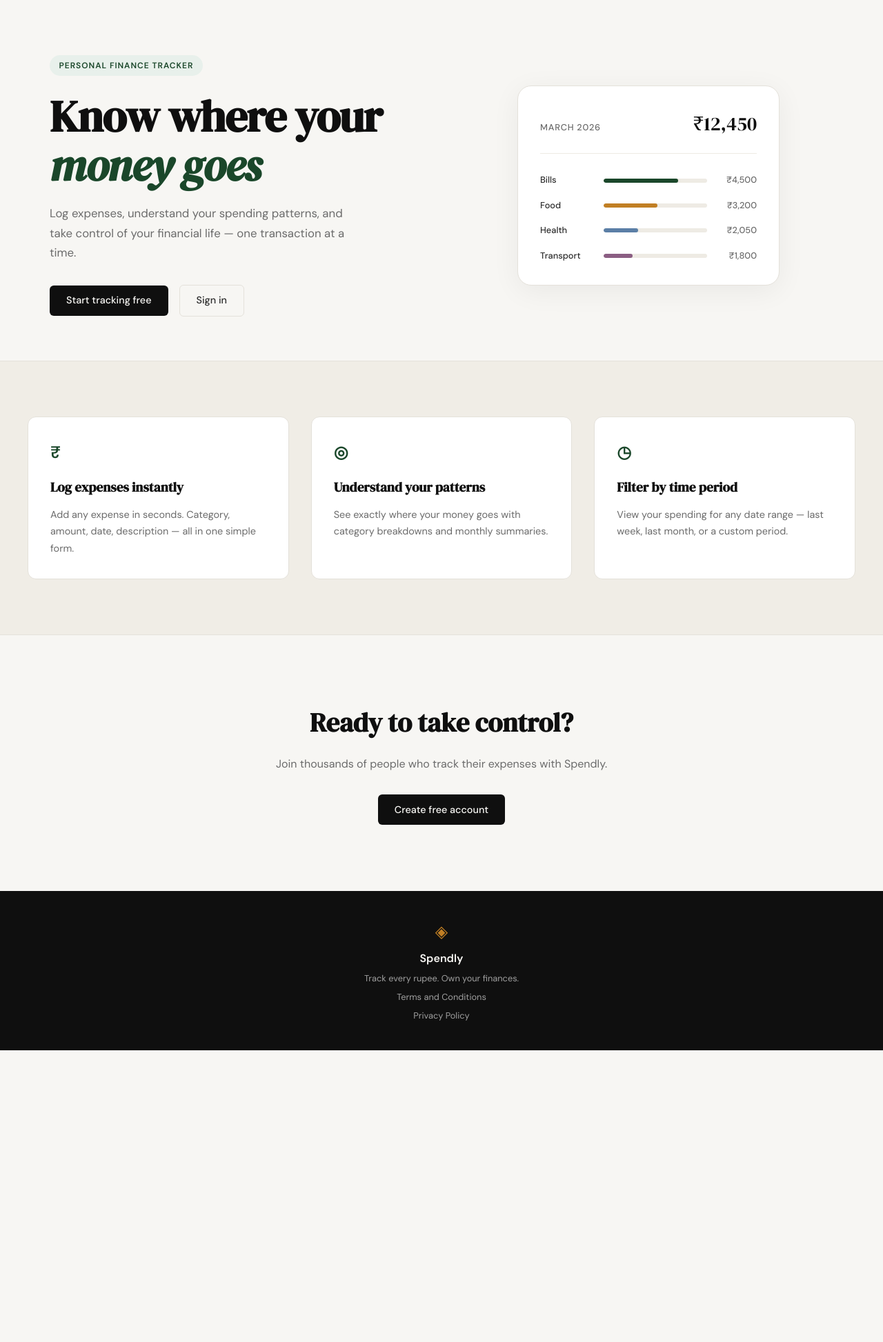
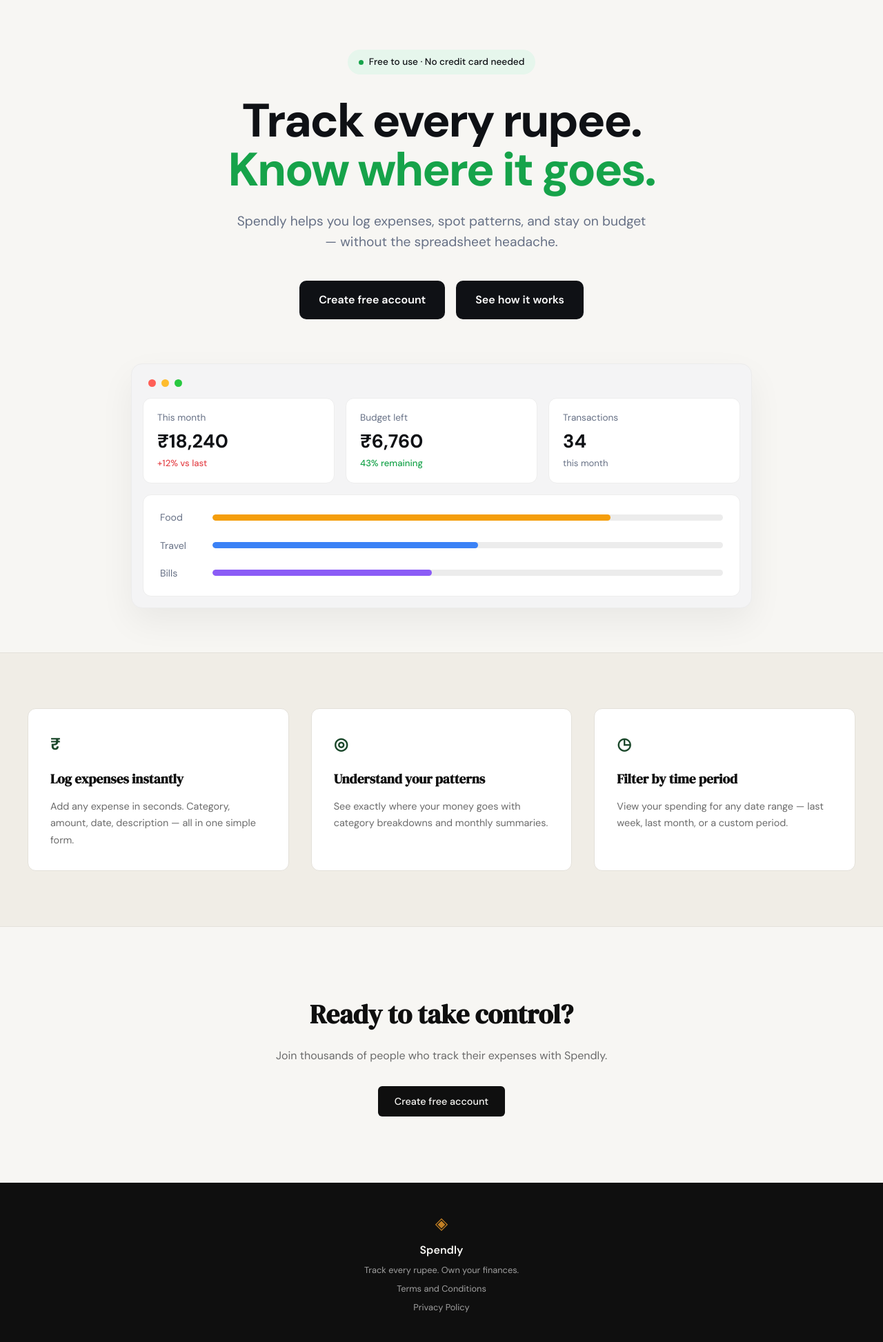
Before and after one commit to Bhavesh884/expense-tracker, a Flask app: page / in a window 1280 px wide. Shown: the part 61-2007 px from the top of the page at 69% size. Before the commit the page ends 1584 px from the top, so only its background shows below. Run offline with Flask 3, Linux system fonts and the light colour scheme.

Commit message:
landing page modified completely

```diff
--- /dev/null
+++ b/static/css/landing.css
@@ -0,0 +1,223 @@
+/* ------------------------------------------------------------------ */
+/* Landing hero — self-contained overrides (lp- prefix)                 */
+/* Loaded after style.css; nothing here depends on the old .hero rules. */
+/* ------------------------------------------------------------------ */
+
+/* Extra-bold sans weights the base stylesheet doesn't request */
+@import url('https://fonts.googleapis.com/css2?family=DM+Sans:wght@700;800&display=swap');
+
+:root {
+    --lp-green: #16a34a;
+    --lp-green-soft: #e6f6ec;
+    --lp-red: #e5484d;
+    --lp-ink: #0f1115;
+    --lp-gray: #667085;
+    --lp-frame: #f4f4f5;
+    --lp-track: #ececec;
+    --lp-line: #ededed;
+}
+
+.lp-hero {
+    max-width: 960px;
+    margin: 0 auto;
+    padding: 4.5rem 1.5rem 4rem;
+    text-align: center;
+    display: flex;
+    flex-direction: column;
+    align-items: center;
+}
+
+/* Badge -------------------------------------------------------------- */
+
+.lp-badge {
+    display: inline-flex;
+    align-items: center;
+    gap: 0.5rem;
+    background: var(--lp-green-soft);
+    color: var(--lp-ink);
+    font-family: var(--font-body);
+    font-size: 0.85rem;
+    font-weight: 500;
+    padding: 0.45rem 1rem;
+    border-radius: 999px;
+    margin-bottom: 2rem;
+}
+
+.lp-badge-dot {
+    width: 7px;
+    height: 7px;
+    border-radius: 50%;
+    background: var(--lp-green);
+}
+
+/* Title -------------------------------------------------------------- */
+
+.lp-title {
+    font-family: var(--font-body);
+    font-weight: 800;
+    font-size: clamp(2.5rem, 6.2vw, 4.25rem);
+    line-height: 1.04;
+    letter-spacing: -0.035em;
+    color: var(--lp-ink);
+    margin-bottom: 1.5rem;
+}
+
+.lp-title-accent {
+    color: var(--lp-green);
+}
+
+/* Subtitle ----------------------------------------------------------- */
+
+.lp-subtitle {
+    max-width: 600px;
+    font-size: 1.2rem;
+    line-height: 1.6;
+    color: var(--lp-gray);
+    margin-bottom: 2.5rem;
+}
+
+/* Actions ------------------------------------------------------------ */
+
+.lp-actions {
+    display: flex;
+    flex-wrap: wrap;
+    justify-content: center;
+    gap: 1rem;
+    margin-bottom: 4rem;
+}
+
+.lp-btn {
+    display: inline-block;
+    background: var(--lp-ink);
+    color: #ffffff;
+    font-family: var(--font-body);
+    font-size: 1rem;
+    font-weight: 600;
+    padding: 0.95rem 1.75rem;
+    border-radius: 10px;
+    transition: background 0.2s, transform 0.2s;
+}
+
+.lp-btn:hover {
+    background: #000000;
+    transform: translateY(-1px);
+}
+
+/* Browser mock ------------------------------------------------------- */
+
+.lp-mock {
+    width: 100%;
+    max-width: 900px;
+    background: var(--lp-frame);
+    border: 1px solid var(--lp-track);
+    border-radius: 16px;
+    padding: 1rem;
+    text-align: left;
+    box-shadow: 0 20px 50px rgba(15, 17, 21, 0.06);
+}
+
+.lp-mock-chrome {
+    display: flex;
+    gap: 0.5rem;
+    padding: 0.35rem 0.5rem 1rem;
+}
+
+.lp-dot {
+    width: 11px;
+    height: 11px;
+    border-radius: 50%;
+}
+
+.lp-dot-red { background: #ff5f57; }
+.lp-dot-yellow { background: #febc2e; }
+.lp-dot-green { background: #28c840; }
+
+/* Stat tiles --------------------------------------------------------- */
+
+.lp-stats {
+    display: grid;
+    grid-template-columns: repeat(3, 1fr);
+    gap: 1rem;
+    margin-bottom: 1rem;
+}
+
+.lp-stat {
+    display: flex;
+    flex-direction: column;
+    background: #ffffff;
+    border: 1px solid var(--lp-line);
+    border-radius: 12px;
+    padding: 1.1rem 1.25rem;
+}
+
+.lp-stat-label {
+    font-size: 0.85rem;
+    color: var(--lp-gray);
+    margin-bottom: 0.5rem;
+}
+
+.lp-stat-value {
+    font-family: var(--font-body);
+    font-size: 1.7rem;
+    font-weight: 700;
+    color: var(--lp-ink);
+    line-height: 1.1;
+    margin-bottom: 0.4rem;
+}
+
+.lp-stat-delta {
+    font-size: 0.82rem;
+    font-weight: 500;
+}
+
+.lp-delta-up { color: var(--lp-red); }
+.lp-delta-good { color: var(--lp-green); }
+.lp-stat-sub { color: var(--lp-gray); font-weight: 400; }
+
+/* Category bars ------------------------------------------------------ */
+
+.lp-bars {
+    display: flex;
+    flex-direction: column;
+    gap: 1.1rem;
+    background: #ffffff;
+    border: 1px solid var(--lp-line);
+    border-radius: 12px;
+    padding: 1.35rem 1.5rem;
+}
+
+.lp-bar-row {
+    display: grid;
+    grid-template-columns: 60px 1fr;
+    align-items: center;
+    gap: 1rem;
+}
+
+.lp-bar-cat {
+    font-size: 0.88rem;
+    color: var(--lp-gray);
+}
+
+.lp-bar-track {
+    height: 9px;
+    background: var(--lp-track);
+    border-radius: 999px;
+    overflow: hidden;
+}
+
+.lp-bar {
+    height: 100%;
+    border-radius: 999px;
+}
+
+.lp-bar-food { background: #f59e0b; }
+.lp-bar-travel { background: #3b82f6; }
+.lp-bar-bills { background: #8b5cf6; }
+
+/* Responsive --------------------------------------------------------- */
+
+@media (max-width: 640px) {
+    .lp-hero { padding: 3rem 1rem 2.5rem; }
+    .lp-stats { grid-template-columns: 1fr; }
+    .lp-btn { width: 100%; text-align: center; }
+}
--- a/templates/landing.html
+++ b/templates/landing.html
@@ -2,59 +2,131 @@
 
 {% block title %}Spendly — Track Every Rupee{% endblock %}
 
+{% block head %}
+<link rel="stylesheet" href="{{ url_for('static', filename='css/landing.css') }}">
+<style>
+    /* "See how it works" video modal */
+    .lp-modal {
+        display: none;
+        position: fixed;
+        inset: 0;
+        z-index: 1000;
+        align-items: center;
+        justify-content: center;
+        padding: 1.5rem;
+        background: rgba(15, 17, 21, 0.78);
+    }
+    .lp-modal.is-open { display: flex; }
+
+    .lp-modal-dialog {
+        position: relative;
+        width: 100%;
+        max-width: 880px;
+    }
+
+    .lp-modal-close {
+        position: absolute;
+        top: -2.75rem;
+        right: 0;
+        width: 2.25rem;
+        height: 2.25rem;
+        display: flex;
+        align-items: center;
+        justify-content: center;
+        background: transparent;
+        border: none;
+        color: #ffffff;
+        font-size: 2rem;
+        line-height: 1;
+        cursor: pointer;
+    }
+    .lp-modal-close:hover { color: #d1d5db; }
+
+    .lp-modal-video {
+        position: relative;
+        width: 100%;
+        height: 0;
+        padding-bottom: 56.25%;   /* 16:9 */
+        background: #000000;
+        border-radius: 12px;
+        overflow: hidden;
+        box-shadow: 0 30px 80px rgba(0, 0, 0, 0.45);
+    }
+    .lp-modal-video iframe {
+        position: absolute;
+        inset: 0;
+        width: 100%;
+        height: 100%;
+        border: 0;
+    }
+</style>
+{% endblock %}
+
 {% block content %}
 
-<section class="hero">
-    <div class="hero-inner">
-        <div class="hero-badge">Personal Finance Tracker</div>
-        <h1 class="hero-title">
-            Know where your<br>
-            <em>money goes</em>
-        </h1>
-        <p class="hero-subtitle">
-            Log expenses, understand your spending patterns,
-            and take control of your financial life —
-            one transaction at a time.
-        </p>
-        <div class="hero-actions">
-            <a href="{{ url_for('register') }}" class="btn-primary">Start tracking free</a>
-            <a href="{{ url_for('login') }}" class="btn-ghost">Sign in</a>
+<section class="lp-hero">
+    <span class="lp-badge">
+        <span class="lp-badge-dot"></span>
+        Free to use · No credit card needed
+    </span>
+
+    <h1 class="lp-title">
+        Track every rupee.<br>
+        <span class="lp-title-accent">Know where it goes.</span>
+    </h1>
+
+    <p class="lp-subtitle">
+        Spendly helps you log expenses, spot patterns, and stay
+        on budget — without the spreadsheet headache.
+    </p>
+
+    <div class="lp-actions">
+        <a href="{{ url_for('register') }}" class="lp-btn">Create free account</a>
+        <a href="#" class="lp-btn" id="how-it-works-open" role="button">See how it works</a>
+    </div>
+
+    <div class="lp-mock">
+        <div class="lp-mock-chrome">
+            <span class="lp-dot lp-dot-red"></span>
+            <span class="lp-dot lp-dot-yellow"></span>
+            <span class="lp-dot lp-dot-green"></span>
         </div>
-    </div>
-    <div class="hero-visual">
-        <div class="mock-card">
-            <div class="mock-card-header">
-                <span class="mock-label">March 2026</span>
-                <span class="mock-total">₹12,450</span>
+
+        <div class="lp-stats">
+            <div class="lp-stat">
+                <span class="lp-stat-label">This month</span>
+                <span class="lp-stat-value">₹18,240</span>
+                <span class="lp-stat-delta lp-delta-up">+12% vs last</span>
             </div>
-            <div class="mock-bars">
-                <div class="mock-bar-row">
-                    <span class="mock-cat">Bills</span>
-                    <div class="mock-bar-track">
-                        <div class="mock-bar" style="width: 72%"></div>
-                    </div>
-                    <span class="mock-amt">₹4,500</span>
+            <div class="lp-stat">
+                <span class="lp-stat-label">Budget left</span>
+                <span class="lp-stat-value">₹6,760</span>
+                <span class="lp-stat-delta lp-delta-good">43% remaining</span>
+            </div>
+            <div class="lp-stat">
+                <span class="lp-stat-label">Transactions</span>
+                <span class="lp-stat-value">34</span>
+                <span class="lp-stat-delta lp-stat-sub">this month</span>
+            </div>
+        </div>
+
+        <div class="lp-bars">
+            <div class="lp-bar-row">
+                <span class="lp-bar-cat">Food</span>
+                <div class="lp-bar-track">
+                    <div class="lp-bar lp-bar-food" style="width: 78%"></div>
                 </div>
-                <div class="mock-bar-row">
-                    <span class="mock-cat">Food</span>
-                    <div class="mock-bar-track">
-                        <div class="mock-bar mock-bar-2" style="width: 52%"></div>
-                    </div>
-                    <span class="mock-amt">₹3,200</span>
+            </div>
+            <div class="lp-bar-row">
+                <span class="lp-bar-cat">Travel</span>
+                <div class="lp-bar-track">
+                    <div class="lp-bar lp-bar-travel" style="width: 52%"></div>
                 </div>
-                <div class="mock-bar-row">
-                    <span class="mock-cat">Health</span>
-                    <div class="mock-bar-track">
-                        <div class="mock-bar mock-bar-3" style="width: 33%"></div>
-                    </div>
-                    <span class="mock-amt">₹2,050</span>
-                </div>
-                <div class="mock-bar-row">
-                    <span class="mock-cat">Transport</span>
-                    <div class="mock-bar-track">
-                        <div class="mock-bar mock-bar-4" style="width: 28%"></div>
-                    </div>
-                    <span class="mock-amt">₹1,800</span>
+            </div>
+            <div class="lp-bar-row">
+                <span class="lp-bar-cat">Bills</span>
+                <div class="lp-bar-track">
+                    <div class="lp-bar lp-bar-bills" style="width: 43%"></div>
                 </div>
             </div>
         </div>
@@ -89,4 +161,58 @@
     </div>
 </section>
 
+<!-- "See how it works" video modal -->
+<div class="lp-modal" id="how-it-works-modal" aria-hidden="true" data-close>
+    <div class="lp-modal-dialog" role="dialog" aria-modal="true" aria-label="How Spendly works">
+        <button class="lp-modal-close" type="button" aria-label="Close video" data-close>&times;</button>
+        <div class="lp-modal-video">
+            <iframe id="how-it-works-frame"
+                    title="How Spendly works"
+                    allow="accelerometer; autoplay; clipboard-write; encrypted-media; gyroscope; picture-in-picture"
+                    allowfullscreen></iframe>
+        </div>
+    </div>
+</div>
+
 {% endblock %}
+
+{% block scripts %}
+<script>
+    (function () {
+        var openBtn = document.getElementById('how-it-works-open');
+        var modal   = document.getElementById('how-it-works-modal');
+        var frame   = document.getElementById('how-it-works-frame');
+        if (!openBtn || !modal || !frame) return;
+
+        // Placeholder video — replace this URL with the real one later.
+        var VIDEO_SRC = 'https://www.youtube.com/embed/dQw4w9WgXcQ?autoplay=1&rel=0';
+
+        function openModal(e) {
+            e.preventDefault();
+            frame.src = VIDEO_SRC;            // load + autoplay
+            modal.classList.add('is-open');
+            modal.setAttribute('aria-hidden', 'false');
+            document.body.style.overflow = 'hidden';
+        }
+
+        function closeModal() {
+            modal.classList.remove('is-open');
+            modal.setAttribute('aria-hidden', 'true');
+            frame.src = '';                   // unload iframe -> stops playback
+            document.body.style.overflow = '';
+        }
+
+        openBtn.addEventListener('click', openModal);
+
+        // Close on the backdrop or the close button (both carry data-close);
+        // clicks inside the dialog do not.
+        modal.addEventListener('click', function (e) {
+            if (e.target.hasAttribute('data-close')) closeModal();
+        });
+
+        document.addEventListener('keydown', function (e) {
+            if (e.key === 'Escape' && modal.classList.contains('is-open')) closeModal();
+        });
+    })();
+</script>
+{% endblock %}
```
